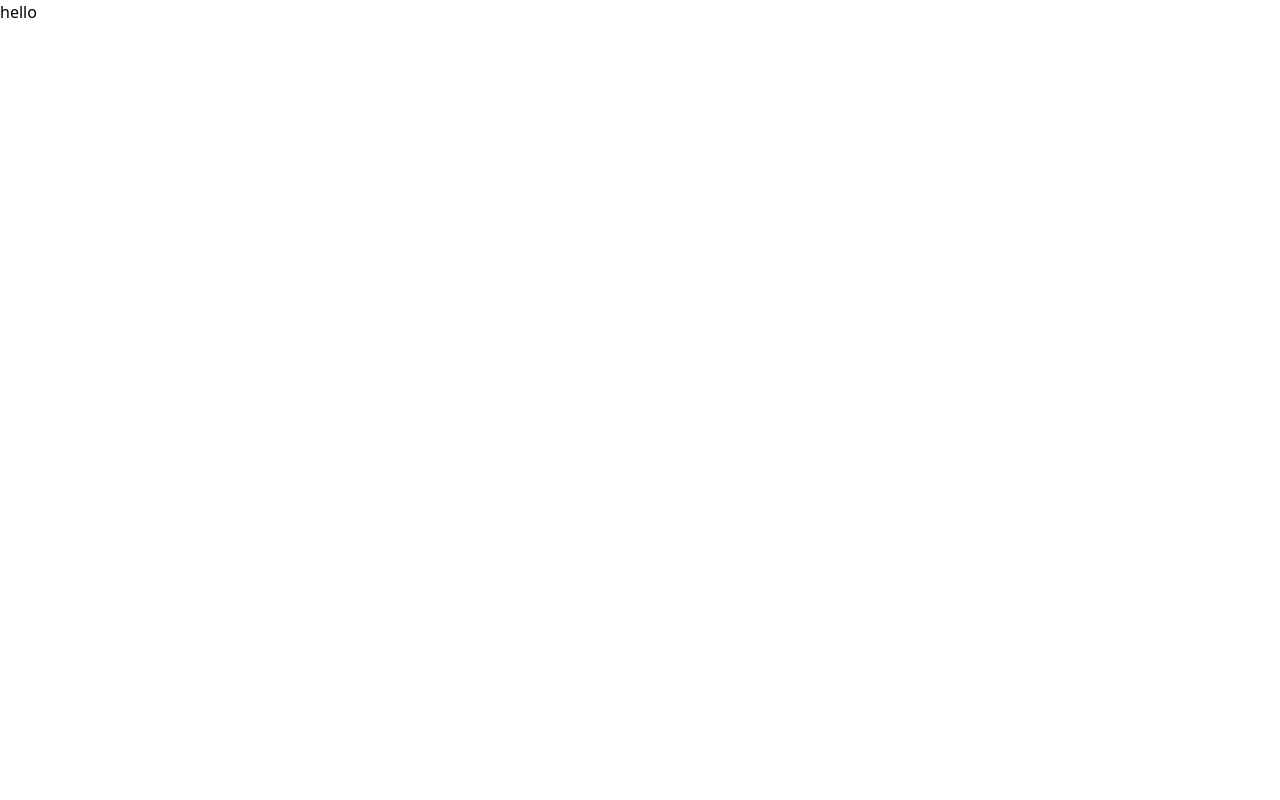
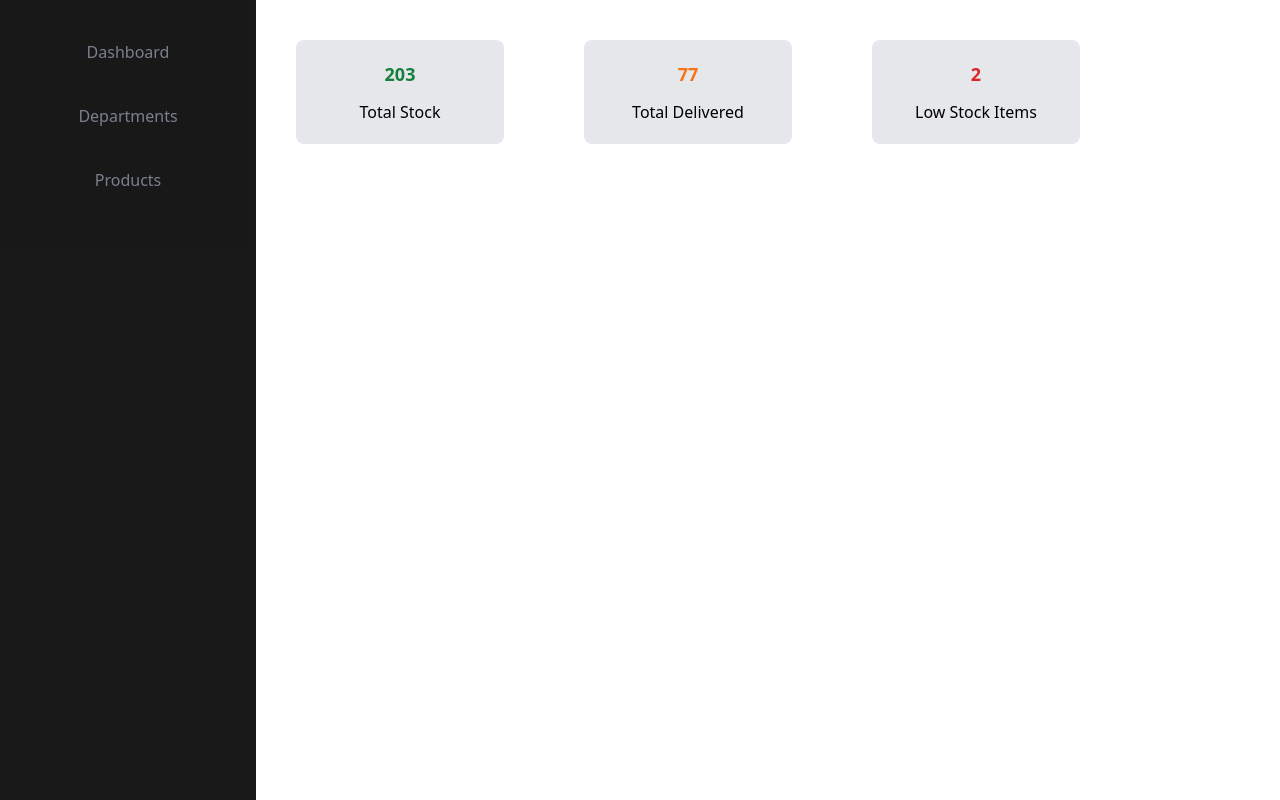
Before and after one commit to niharika-kesarwani/MCR-10, a React (Vite) app: page / in a window 1280 px wide. Built offline with nearby package versions, Linux system fonts and the light colour scheme.

Commit message:
dashboard page

```diff
--- a/src/App.jsx
+++ b/src/App.jsx
@@ -1,7 +1,24 @@
+import { Route, Routes } from "react-router-dom";
 import "./App.css";
+import { Sidebar } from "./components/Sidebar";
+import { Dashboard } from "./pages/Dashboard";
+import { Departments } from "./pages/Departments";
+import { Products } from "./pages/Products";
+import { AddNewProduct } from "./pages/AddNewProduct";
 
 function App() {
-  return <div>hello</div>;
+  return (
+    <div className="flex">
+      <Sidebar />
+      <Routes>
+        <Route path="/" element={<Dashboard />}></Route>
+        <Route path="/dashboard" element={<Dashboard />}></Route>
+        <Route path="/departments" element={<Departments />}></Route>
+        <Route path="/products" element={<Products />}></Route>
+        <Route path="/addNewProduct" element={<AddNewProduct />}></Route>
+      </Routes>
+    </div>
+  );
 }
 
 export default App;
--- /dev/null
+++ b/src/components/Card.jsx
@@ -0,0 +1,8 @@
+/* eslint-disable react/prop-types */
+export const Card = ({ children }) => {
+  return (
+    <div className="m-10 h-min w-52 flex-wrap rounded-lg bg-gray-200 px-10 py-5">
+      {children}
+    </div>
+  );
+};
--- /dev/null
+++ b/src/components/Sidebar.jsx
@@ -0,0 +1,27 @@
+import { useNavigate, useLocation } from "react-router-dom";
+
+export const Sidebar = () => {
+  const navigate = useNavigate();
+  const location = useLocation();
+
+  const sidebarText = ["Dashboard", "Departments", "Products"];
+
+  return (
+    <div className="flex h-screen w-1/5 flex-col items-center gap-10 bg-black p-10 text-gray-500 opacity-90">
+      {sidebarText?.map((item, index) => {
+        const onSameRoute = location.pathname === "/" + item.toLowerCase();
+        return (
+          <div
+            key={index}
+            className={`hover:cursor-pointer ${
+              onSameRoute && "font-bold text-white"
+            }`}
+            onClick={() => navigate(`/${item.toLowerCase()}`)}
+          >
+            {item}
+          </div>
+        );
+      })}
+    </div>
+  );
+};
--- /dev/null
+++ b/src/constants/inventory-constants.jsx
@@ -0,0 +1,3 @@
+export const inventoryConstants = {
+  SET_INVENTORY: "SET_INVENTORY",
+};
--- /dev/null
+++ b/src/contexts/inventory-context.jsx
@@ -0,0 +1,25 @@
+/* eslint-disable react-refresh/only-export-components */
+/* eslint-disable react/prop-types */
+/* eslint-disable react-hooks/rules-of-hooks */
+import { createContext, useContext, useReducer } from "react";
+import {
+  inventoryReducer,
+  initialInventory,
+} from "../reducers/inventory-reducer";
+
+export const InventoryContext = createContext();
+
+export const InventoryProvider = ({ children }) => {
+  const [inventory, setInventory] = useReducer(
+    inventoryReducer,
+    initialInventory
+  );
+
+  return (
+    <InventoryContext.Provider value={{ inventory, setInventory }}>
+      {children}
+    </InventoryContext.Provider>
+  );
+};
+
+export const useInventory = () => useContext(InventoryContext);
--- /dev/null
+++ b/src/data/inventory-data.jsx
@@ -0,0 +1,137 @@
+export const inventoryData = [
+  {
+    id: 1,
+    department: "Kitchen",
+    name: "Stainless Steel Cookware Set",
+    description:
+      "A set of high-quality stainless steel cookware including pots and pans.",
+    price: 149.99,
+    stock: 15,
+    sku: "KITCH001",
+    supplier: "KitchenWonders Inc.",
+    delivered: 15,
+    imageUrl: "https://m.media-amazon.com/images/I/616vJsA33kL.jpg",
+  },
+  {
+    id: 2,
+    department: "Kitchen",
+    name: "Electric Coffee Maker",
+    description:
+      "A programmable electric coffee maker for brewing your favorite coffee.",
+    price: 39.99,
+    stock: 8,
+    sku: "KITCH002",
+    supplier: "BrewMaster Appliances",
+    delivered: 2,
+    imageUrl:
+      "https://4.imimg.com/data4/NF/XX/MY-3554754/electric-coffee-maker-500x500.jpg",
+  },
+  {
+    id: 3,
+    department: "Clothing",
+    name: "Men's Casual T-Shirt",
+    description: "A comfortable and stylish t-shirt for casual wear.",
+    price: 19.99,
+    stock: 50,
+    sku: "CLOTH001",
+    supplier: "FashionHub Clothing",
+    delivered: 10,
+    imageUrl:
+      "https://4.imimg.com/data4/KS/HD/MY-718120/mens-casual-t-shirts-500x500.jpg",
+  },
+  {
+    id: 4,
+    department: "Clothing",
+    name: "Women's Yoga Pants",
+    description: "High-quality yoga pants for maximum comfort during workouts.",
+    price: 29.99,
+    stock: 30,
+    sku: "CLOTH002",
+    supplier: "ActiveFit Apparel",
+    delivered: 10,
+    imageUrl:
+      "https://images.meesho.com/images/products/7488175/5b8f3_512.webp",
+  },
+  {
+    id: 5,
+    department: "Toys",
+    name: "Building Blocks Set",
+    description:
+      "A set of colorful building blocks for creative play and learning.",
+    price: 24.95,
+    stock: 25,
+    sku: "TOYS001",
+    supplier: "PlayfulMinds Toys",
+    delivered: 5,
+    imageUrl:
+      "https://smalltub.com/products/main/15451427001539408762Building-Blocks-Set1A.jpg",
+  },
+  {
+    id: 6,
+    department: "Toys",
+    name: "Remote Control Car",
+    description:
+      "A fun remote control car with realistic features and controls.",
+    price: 49.99,
+    stock: 12,
+    sku: "TOYS002",
+    supplier: "ZoomZoom Toys",
+    delivered: 8,
+    imageUrl:
+      "https://rukminim2.flixcart.com/image/850/1000/kvfkivk0/remote-control-toy/g/0/3/remote-control-rc-car-4wd-monster-truck-off-road-8-wheels-high-original-imag8c6kexzt9zsa.jpeg?q=90",
+  },
+  {
+    id: 7,
+    department: "Kitchen",
+    name: "Non-Stick Frying Pan",
+    description:
+      "A durable non-stick frying pan for easy cooking and cleaning.",
+    price: 29.95,
+    stock: 20,
+    sku: "KITCH003",
+    supplier: "CookEase Essentials",
+    delivered: 10,
+    imageUrl:
+      "https://www.anko.co.in/cdn/shop/products/71yIQACoAiL.jpg?v=1687520426",
+  },
+  {
+    id: 8,
+    department: "Clothing",
+    name: "Women's Running Shoes",
+    description:
+      "High-performance running shoes designed for comfort and speed.",
+    price: 79.99,
+    stock: 18,
+    sku: "CLOTH003",
+    supplier: "StrideRight Sports",
+    delivered: 2,
+    imageUrl:
+      "https://5.imimg.com/data5/SELLER/Default/2021/7/DU/DV/UN/26489940/kalenji-womens-run-support-running-shoes-500x500.jpg",
+  },
+  {
+    id: 9,
+    department: "Toys",
+    name: "Educational Puzzle Set",
+    description: "A set of educational puzzles to stimulate young minds.",
+    price: 19.95,
+    stock: 15,
+    sku: "TOYS003",
+    supplier: "BrainyKids Toys",
+    delivered: 5,
+    imageUrl: "https://m.media-amazon.com/images/I/81UK0PkJ6ZL.jpg",
+  },
+  {
+    id: 10,
+    department: "Kitchen",
+    name: "Blender with Multiple Speeds",
+    description:
+      "A powerful blender with multiple speed settings for various blending tasks.",
+    price: 69.99,
+    stock: 10,
+    sku: "KITCH004",
+    supplier: "BlendMaster Appliances",
+    delivered: 10,
+    imageUrl:
+      "https://m.media-amazon.com/images/I/41dMtEjU3IL._AC_UF894,1000_QL80_.jpg",
+  },
+];
--- a/src/main.jsx
+++ b/src/main.jsx
@@ -3,11 +3,19 @@ import ReactDOM from "react-dom/client";
 import App from "./App.jsx";
 import "./index.css";
 import { BrowserRouter as Router } from "react-router-dom";
+import {
+  InventoryProvider,
+  useInventory,
+} from "./contexts/inventory-context.jsx";
+
+export { useInventory };
 
 ReactDOM.createRoot(document.getElementById("root")).render(
   <React.StrictMode>
     <Router>
-      <App />
+      <InventoryProvider>
+        <App />
+      </InventoryProvider>
     </Router>
   </React.StrictMode>
 );
--- /dev/null
+++ b/src/pages/AddNewProduct.jsx
@@ -0,0 +1,3 @@
+export const AddNewProduct = () => {
+  return <div>Add New Product</div>;
+};
--- /dev/null
+++ b/src/pages/Dashboard.jsx
@@ -0,0 +1,44 @@
+import { Card } from "../components/Card";
+import { useInventory } from "../main";
+
+export const Dashboard = () => {
+  const {
+    inventory: { inventoryData },
+  } = useInventory();
+
+  const totalStock = inventoryData?.reduce((sum, { stock }) => sum + stock, 0);
+
+  const totalDelivered = inventoryData?.reduce(
+    (sum, { delivered }) => sum + delivered,
+    0
+  );
+
+  const lowStockItems = inventoryData?.filter(
+    ({ stock }) => stock <= 10
+  ).length;
+
+  return (
+    <div className="flex">
+      <Card>
+        <div className="flex flex-col items-center gap-3">
+          <div className="text-lg font-bold text-green-700">{totalStock}</div>
+          <div>Total Stock</div>
+        </div>
+      </Card>
+      <Card>
+        <div className="flex flex-col items-center gap-3">
+          <div className="text-lg font-bold text-orange-500">
+            {totalDelivered}
+          </div>
+          <div>Total Delivered</div>
+        </div>
+      </Card>
+      <Card>
+        <div className="flex flex-col items-center gap-3">
+          <div className="text-lg font-bold text-red-600">{lowStockItems}</div>
+          <div>Low Stock Items</div>
+        </div>
+      </Card>
+    </div>
+  );
+};
--- /dev/null
+++ b/src/pages/Departments.jsx
@@ -0,0 +1,3 @@
+export const Departments = () => {
+  return <div>Departments</div>;
+};
--- /dev/null
+++ b/src/pages/Products.jsx
@@ -0,0 +1,3 @@
+export const Products = () => {
+  return <div>Products</div>;
+};
--- /dev/null
+++ b/src/reducers/inventory-reducer.jsx
@@ -0,0 +1,19 @@
+import { inventoryData } from "../data/inventory-data";
+import { inventoryConstants } from "../constants/inventory-constants";
+
+const { SET_INVENTORY } = inventoryConstants;
+
+export const inventoryReducer = (state, { type, payload }) => {
+  switch (type) {
+    case SET_INVENTORY:
+      return { ...state, inventoryData: payload };
+    default:
+      return state;
+  }
+};
+
+export const initialInventory = {
+  inventoryData: localStorage.getItem("inventory")
+    ? JSON.parse(localStorage.getItem("inventory"))
+    : inventoryData,
+};
```
